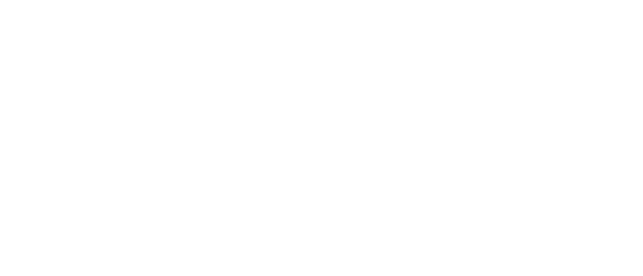
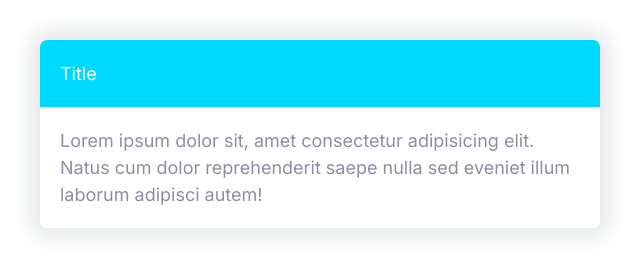
Before and after one commit to emil1129/ecm, a plain HTML site: page index.html in a window 1280 px wide. Shown: the whole page, without its empty margins (0-643 px from the left). Drawn offline with Linux system fonts and the light colour scheme.

Commit message:
Build a card component.

```diff
--- a/css/styles.css
+++ b/css/styles.css
@@ -274,3 +274,25 @@ a {
     font-size: 1.5rem;
   }
 }
+
+/* Cards */
+.card {
+  border-radius: 7px;
+  box-shadow: 0 0 20px 10px #e6e9ea;
+  overflow: hidden;
+}
+
+.card__header,
+.card__body {
+  padding: 2rem;
+}
+
+.card--primary .card__header {
+  background: var(--color-primary);
+  color: #fff;
+}
+
+.card--secondary .card__header {
+  background: var(--color-secondary);
+  color: #fff;
+}
--- a/index.html
+++ b/index.html
@@ -12,5 +12,16 @@
     />
     <link rel="stylesheet" href="css/styles.css" />
   </head>
-  <body></body>
+  <body>
+    <div style="padding: 4rem; width: 50%">
+      <div class="card card--secondary">
+        <header class="card__header">Title</header>
+        <div class="card__body">
+          Lorem ipsum dolor sit, amet consectetur adipisicing elit. Natus cum
+          dolor reprehenderit saepe nulla sed eveniet illum laborum adipisci
+          autem!
+        </div>
+      </div>
+    </div>
+  </body>
 </html>
```
Also changed, not shown: components/cards.html (added, +9 -0 lines).
